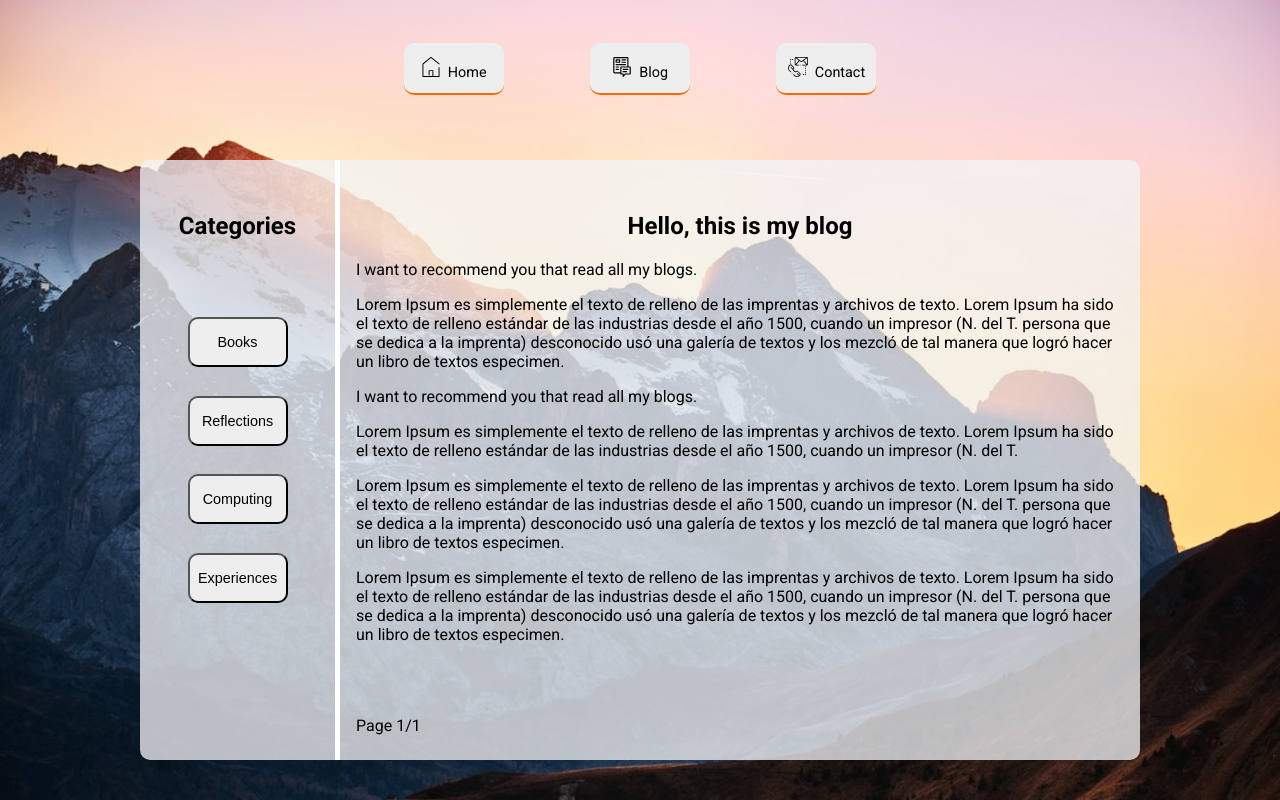
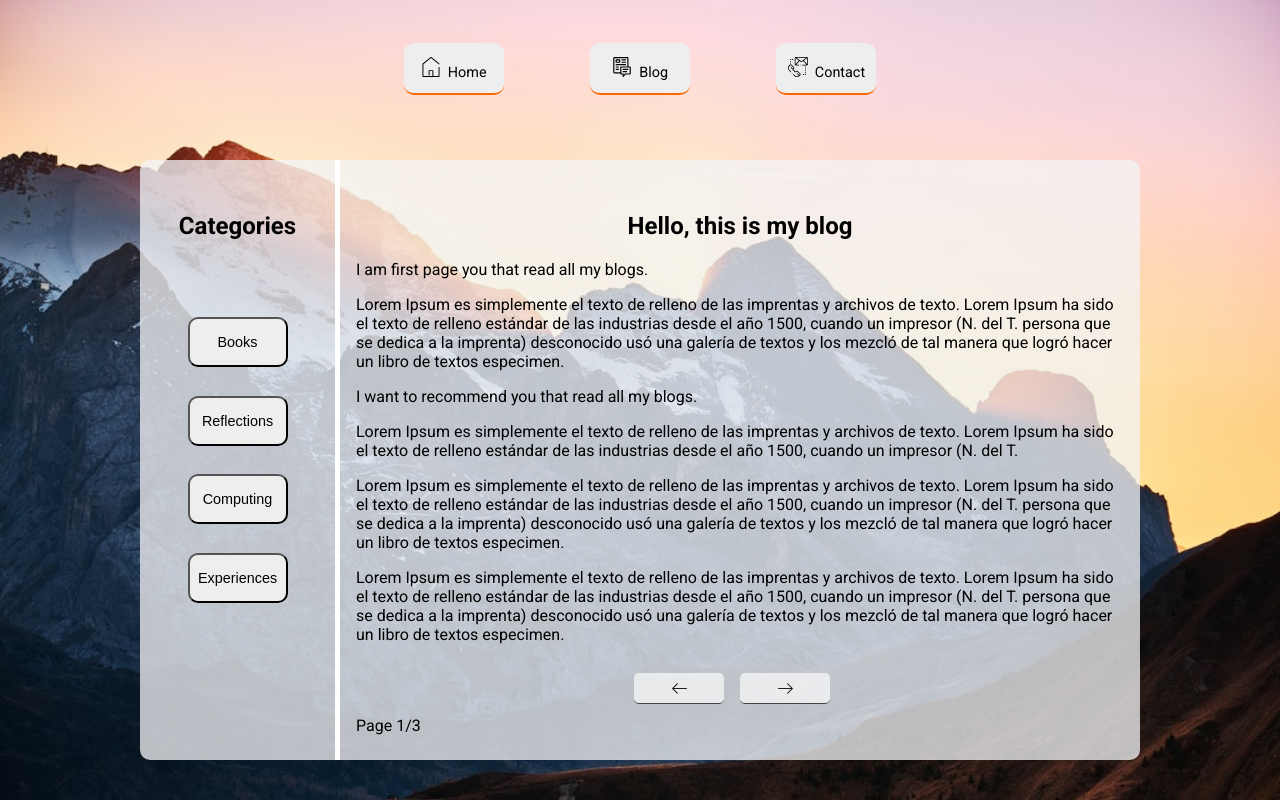
Before and after one commit to manuelalferez/personal-website, a React (Create React App) app: page /#/blog in a window 1280 px wide. Built offline with nearby package versions, Linux system fonts and the light colour scheme; the HTML template or start-up script is replaced by a standard one.

Commit message:
feat: The basic functionality has been created to move between the pages of a blog: show the number of pages and buttons

```diff
--- a/src/Component/Blog/CardBlog.js
+++ b/src/Component/Blog/CardBlog.js
@@ -1,21 +1,43 @@
-import React, {Component} from "react";
+import React, { Component } from "react";
 import "./CardBlog.css";
 import NavBar from "./Sidebar";
 import Content from "./Content";
 
+const NEXT = 1;
+const BACK = -1;
+const min = 1;
+const max = 3;
+
 class CardBlog extends Component {
-  constructor(props){
-    super(props)
+  constructor(props) {
+    super(props);
     this.state = {
-      category: 'Home',
+      category: "Home",
       currentPage: 1
+    };
+    this.onChangePage = this.onChangePage.bind(this);
+  }
+
+  onChangePage(mode) {
+    if (
+      (mode === BACK && this.state.currentPage > min) ||
+      (mode === NEXT && this.state.currentPage < max)
+    ) {
+      this.setState(state => ({
+        currentPage: state.currentPage + mode
+      }));
     }
   }
-  render(){
+
+  render() {
     return (
       <div className="CardBlog">
         <NavBar />
-        <Content category={this.state.category} currentPage={this.state.currentPage}/>
+        <Content
+          category={this.state.category}
+          currentPage={this.state.currentPage}
+          onChangePage={this.onChangePage}
+        />
       </div>
     );
   }
--- a/src/Component/Blog/Content.css
+++ b/src/Component/Blog/Content.css
@@ -24,17 +24,25 @@
 
 .Controls__botton {
   height: 30px;
-  width: 30px;
+  width: 90px;
   background: rgba(255, 255, 255, 0.658);
-  border: none;
+  border-bottom: 1px solid rgb(68, 68, 68);
   border-radius: 5px;
   margin-right: 1em;
-  outline: none;
+  display: flex;
+  justify-content: center;
+  align-items: center;
+}
+
+.Controls__botton img{
+  height: 15px;
+  width: 15px;
 }
 
 .Controls__botton:active {
     transition-duration: 0.2s;
     transform: scale(0.7);
+    border: none;
   }
 
 .Controls__botton:hover {
--- a/src/Component/Blog/Content.js
+++ b/src/Component/Blog/Content.js
@@ -1,34 +1,54 @@
-import React, {Component} from "react";
+import React, { Component } from "react";
 import "./Content.css";
 import leftArrow from "../../images/Blog/left-arrow.svg";
 import rightArrow from "../../images/Blog/right-arrow.svg";
-import posts from '../../data/Blog/MyPosts';
+import posts from "../../data/Blog/MyPosts";
 
-class Content extends Component{
+const NEXT = 1;
+const BACK = -1;
 
-  componentDidMount(){
-    if(posts[0].pages === 1){
-      const controls = document.getElementById('controls');
-      controls.classList.add('noShow');
+class Content extends Component {
+  constructor(props) {
+    super(props);
+    this.handleClick = this.handleClick.bind(this);
+  }
+  componentDidMount() {
+    if (posts[0].pages === 1) {
+      const controls = document.getElementById("controls");
+      controls.classList.add("noShow");
     }
   }
 
-  render(){
+  handleClick(mode) {
+    this.props.onChangePage(mode);
+  }
+
+  render() {
     return (
       <div className="Content">
-        <div className='Content__body'>
-          <h2 className='Body__title'>{posts[0].content.title}</h2>
-          {
-            posts[0].content.text.map(paragraph => (
-              <p>{paragraph}</p>
-            ))
-          }
+        <div className="Content__body">
+          <h2 className="Body__title">{posts[0].content.title}</h2>
+          {posts[0].content.text[this.props.currentPage - 1].map(paragraph => (
+            <p>{paragraph}</p>
+          ))}
         </div>
-        <div className="Content__controls" id='controls'>
-          <button className="Controls__botton"><img src={leftArrow}/></button>
-          <button className="Controls__botton"><img src={rightArrow}/></button>
+        <div className="Content__controls" id="controls">
+          <div
+            className="Controls__botton"
+            onClick={() => this.handleClick(BACK)}
+          >
+            <img src={leftArrow} alt="Left arrow" />
+          </div>
+          <div
+            className="Controls__botton"
+            onClick={() => this.handleClick(NEXT)}
+          >
+            <img src={rightArrow} alt="Right arrow" />
+          </div>
         </div>
-        <div className='Content__pages'>Page {this.props.currentPage}/{posts[0].pages}</div>
+        <div className="Content__pages">
+          Page {this.props.currentPage}/{posts[0].pages}
+        </div>
       </div>
     );
   }
--- a/src/data/Blog/MyPosts.js
+++ b/src/data/Blog/MyPosts.js
@@ -2,11 +2,12 @@ const data = [
   {
     category: "Home",
     key: 0,
-    pages: 1,
+    pages: 3,
     content: {
       title: "Hello, this is my blog",
       text: [
-        "I want to recommend you that read all my blogs.",
+        [
+          "I am first page you that read all my blogs.",
 
           "Lorem Ipsum es simplemente el texto de relleno de las imprentas" +
             " y archivos de texto. Lorem Ipsum ha sido el texto de relleno estándar" +
@@ -31,6 +32,39 @@ const data = [
             " de las industrias desde el año 1500, cuando un impresor (N. del T. " +
             "persona que se dedica a la imprenta) desconocido usó una galería de textos" +
             " y los mezcló de tal manera que logró hacer un libro de textos especimen. "
+        ],
+        [
+          "I am second page to recommend you that read all my blogs.",
+
+          "Lorem Ipsum es simplemente el texto de relleno de las imprentas" +
+            " y archivos de texto. Lorem Ipsum ha sido el texto de relleno estándar" +
+            " de las industrias desde el año 1500, cuando un impresor (N. del T. " +
+            "persona que se dedica a la imprenta) desconocido usó una galería de textos" +
+            " y los mezcló de tal manera que logró hacer un libro de textos especimen. ",
+
+          "I want to recommend you that read all my blogs.",
+
+          "Lorem Ipsum es simplemente el texto de relleno de las imprentas" +
+            " y archivos de texto. Lorem Ipsum ha sido el texto de relleno estándar" +
+            " de las industrias desde el año 1500, cuando un impresor (N. del T. ",
+
+          "Lorem Ipsum es simplemente el texto de relleno de las imprentas" +
+            " y archivos de texto. Lorem Ipsum ha sido el texto de relleno estándar" +
+            " de las industrias desde el año 1500, cuando un impresor (N. del T. " +
+            "persona que se dedica a la imprenta) desconocido usó una galería de textos" +
+            " y los mezcló de tal manera que logró hacer un libro de textos especimen. ",
+
+          "Lorem Ipsum es simplemente el texto de relleno de las imprentas" +
+            " y archivos de texto. Lorem Ipsum ha sido el texto de relleno estándar" +
+            " de las industrias desde el año 1500, cuando un impresor (N. del T. " +
+            "persona que se dedica a la imprenta) desconocido usó una galería de textos" +
+            " y los mezcló de tal manera que logró hacer un libro de textos especimen. "
+        ],
+        [
+          "manuelalferez.com",
+          "twitter.com",
+          "I want to recommend you that read all my blogs."
+        ]
       ]
     }
   }
```
Lines whose indentation alone changed are shown as unchanged.
